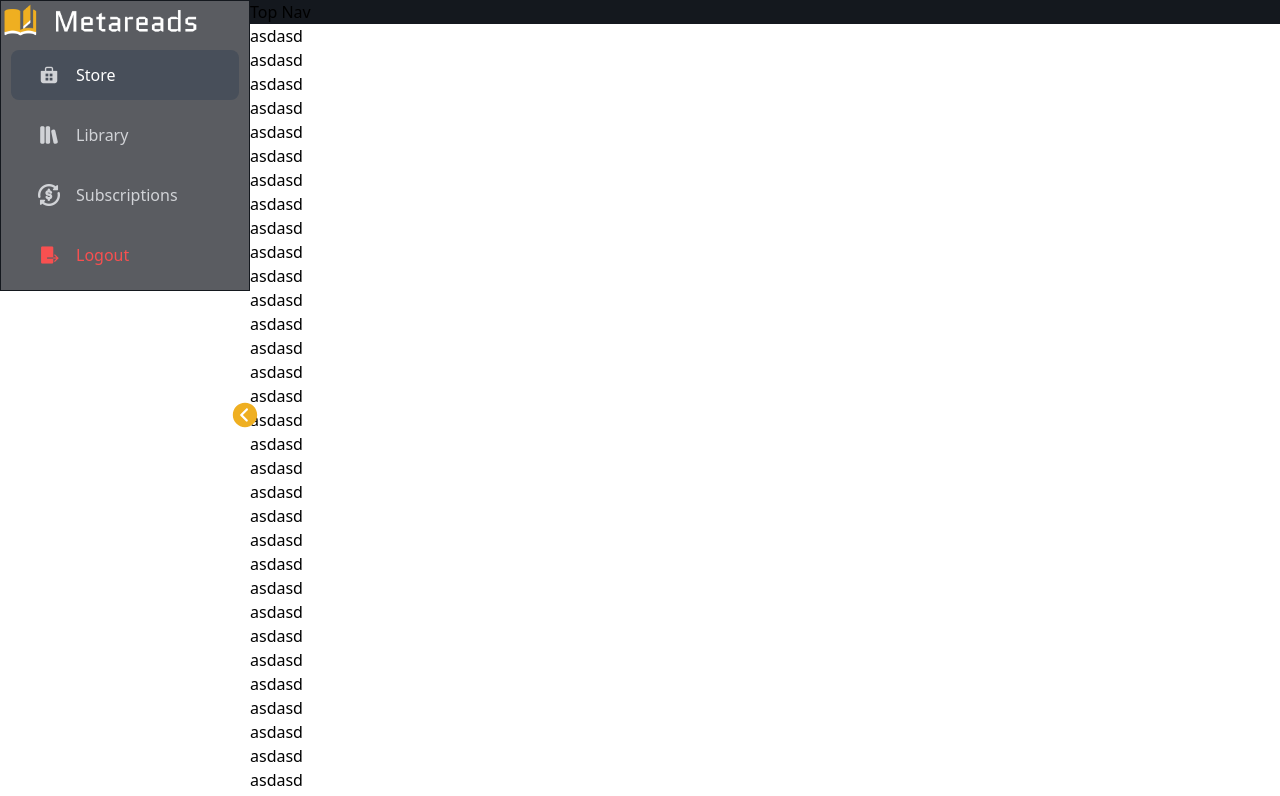
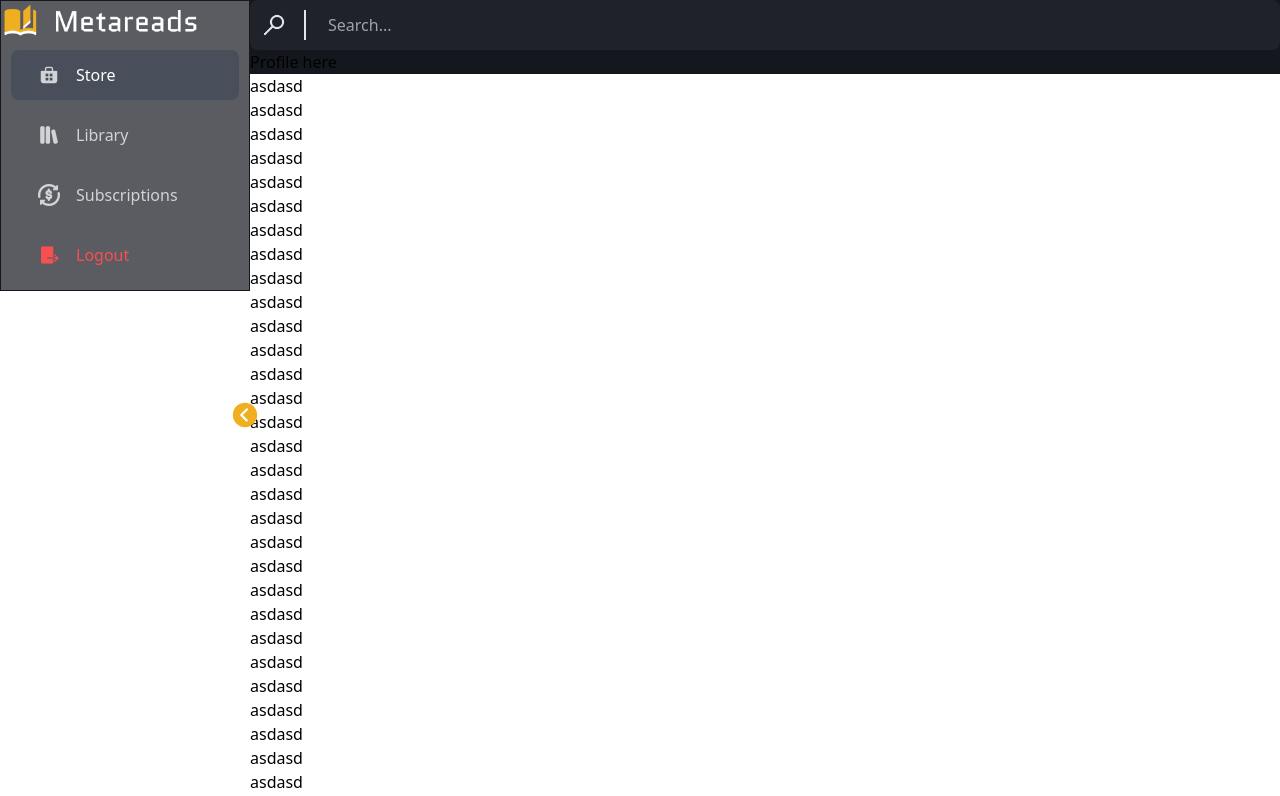
Before and after one commit to Shirloin/MetaReads, a React (Vite) app in the folder src/MetaReads_frontend/: page / in a window 1280 px wide. Shown: the top 796 px of the page. Built offline with nearby package versions, Linux system fonts and the light colour scheme.

Commit message:
Add Search bar

```diff
--- /dev/null
+++ b/src/MetaReads_frontend/src/components/Form/Input/TextField/SearchBar.jsx
@@ -0,0 +1,45 @@
+import SearchLogo from "../../../../../public/assets/Search Logo.png";
+
+export default function SearchBar({ query, setQuery }) {
+  return (
+    <div
+      style={{
+        padding: "9px 12px",
+        borderRadius: "8px",
+        width: "100%",
+        display: "flex",
+        justifyContent: "start",
+        gap: "0.5em",
+        alignItems: "center",
+        backgroundColor: "#1F2329", // Set background color to black
+      }}
+    >
+      <img src={SearchLogo} alt="looking-glass" height={24} width={24} />
+      <div className="flex items-center justify-center">
+        <div
+          style={{
+            borderLeft: "2px solid #DDE6ED", // Adjust thickness and color
+            height: "30px", // Adjust height as needed
+            margin: "0 10px", // Optional spacing on the left and right
+          }}
+        />
+      </div>
+
+      <input
+        type="text"
+        value={query}
+        onChange={(e) => setQuery(e.target.value)}
+        style={{
+          width: "100%",
+          border: "none",
+          zIndex: "1",
+          backgroundColor: "#1F2329",
+          color: "white",
+          padding: "4px",
+          outline: "none",
+        }}
+        placeholder="Search..."
+      />
+    </div>
+  );
+}
--- a/src/MetaReads_frontend/src/components/Navbar/TopNavbar.jsx
+++ b/src/MetaReads_frontend/src/components/Navbar/TopNavbar.jsx
@@ -1,3 +1,5 @@
+import SearchBar from "../Form/Input/TextField/SearchBar";
+
 export default function TopNavbar() {
   return (
     <div
@@ -14,9 +16,11 @@ export default function TopNavbar() {
           zIndex: -1,
         }}
       ></div>
-      <div className="relative z-10">
-        {/* Content Layer */}
-        Top Nav
+      <div className="relative z-10 flex h-full w-full items-center justify-around gap-3 px-4">
+        <div className="w-10/12">
+          <SearchBar />
+        </div>
+        <div className="w-2/12">Profile here</div>
       </div>
     </div>
   );
```
Also changed, not shown: src/MetaReads_frontend/public/assets/Search Logo.png (added).
